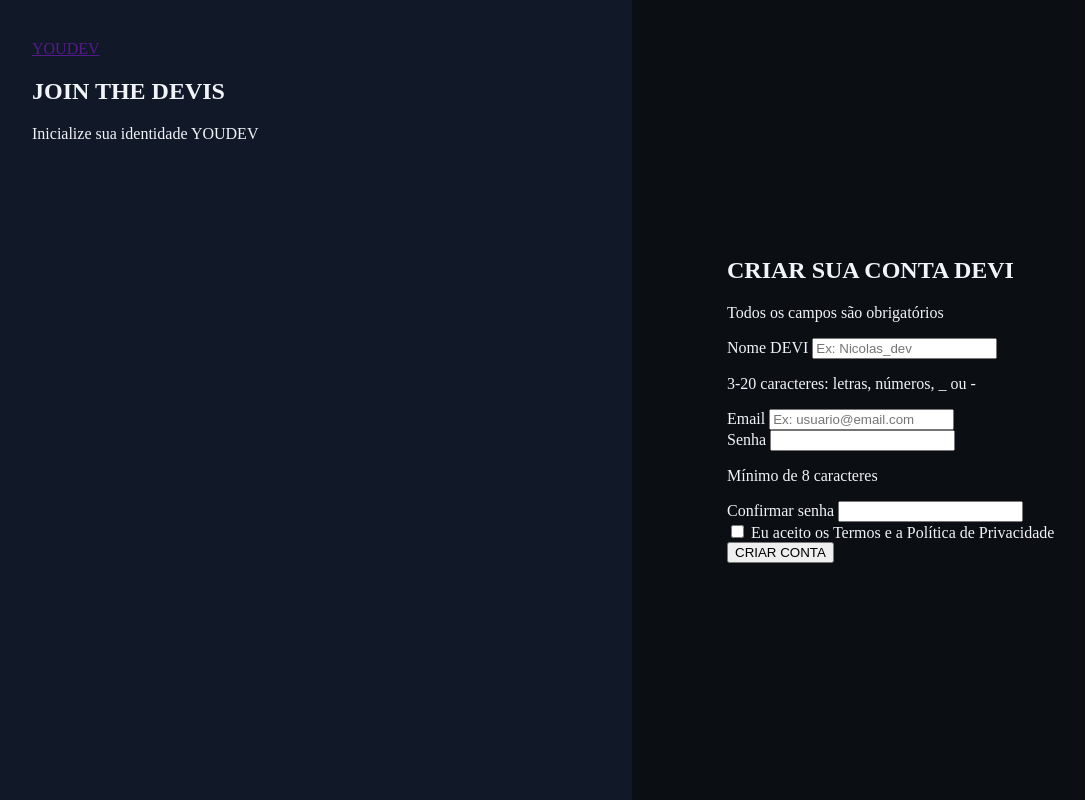
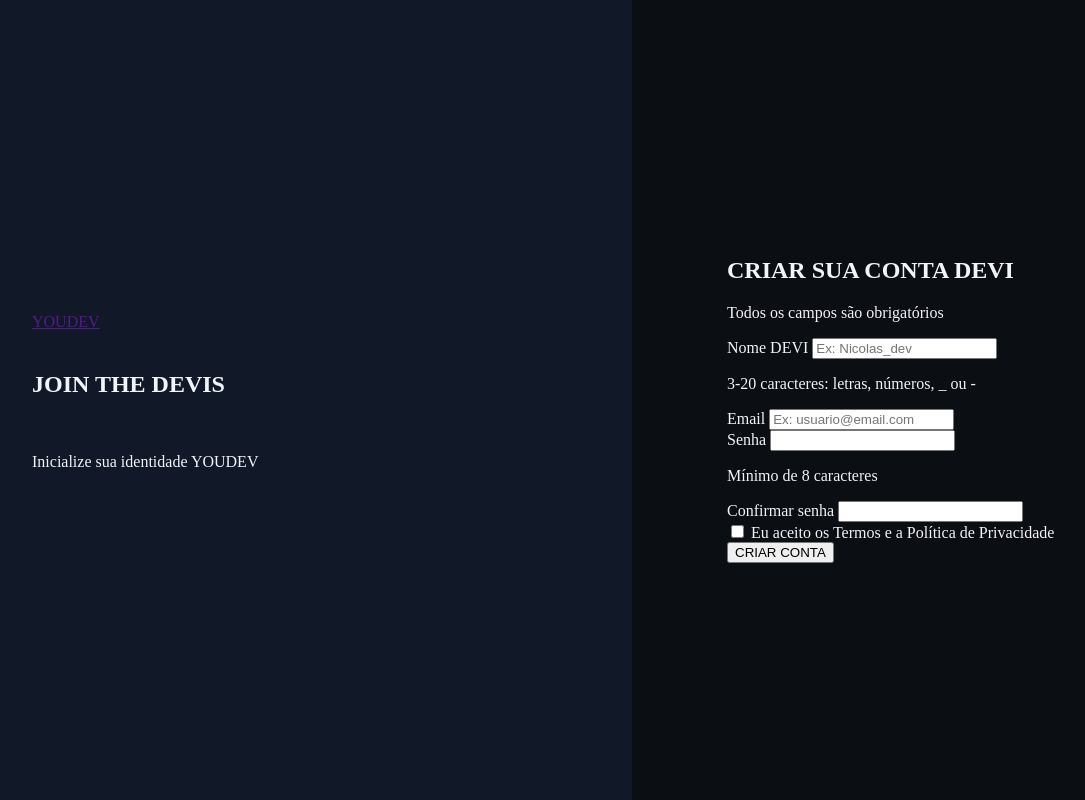
Before and after one commit to NicolasGoulart18/gamer-sign-up-form, a plain HTML site: page index.html in a window 1280 px wide. Shown: the whole page, without its empty margins (8-1093 px from the left). Drawn offline with Linux system fonts and the light colour scheme.

Commit message:
hero style cheets

```diff
--- a/style.css
+++ b/style.css
@@ -38,3 +38,10 @@ body {
   width: 100%;
   max-width: 450px;
 }
+
+.hero {
+  display: flex;
+  flex-direction: column;
+  justify-content: center;
+  gap: 20px;
+}
```
